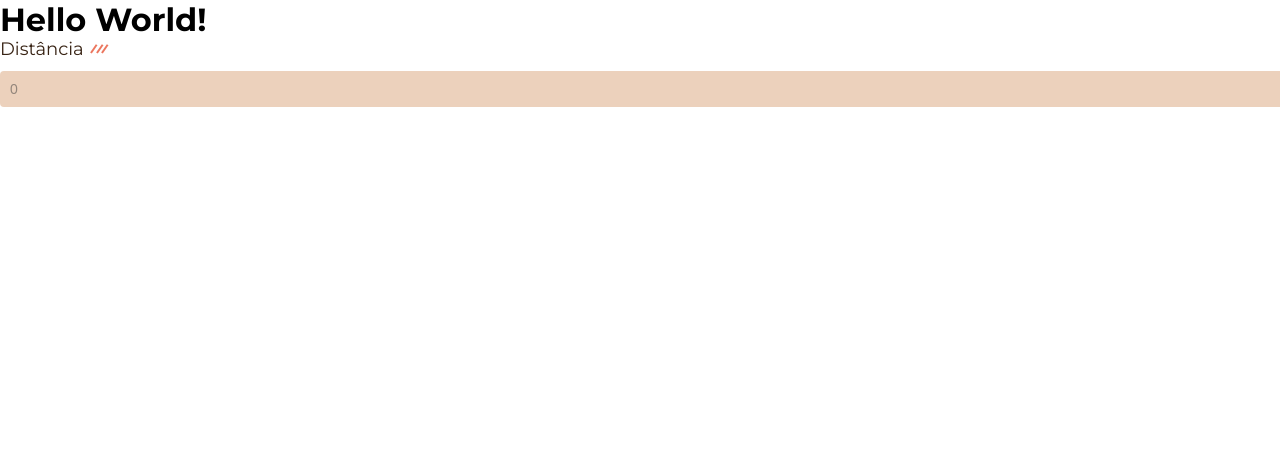
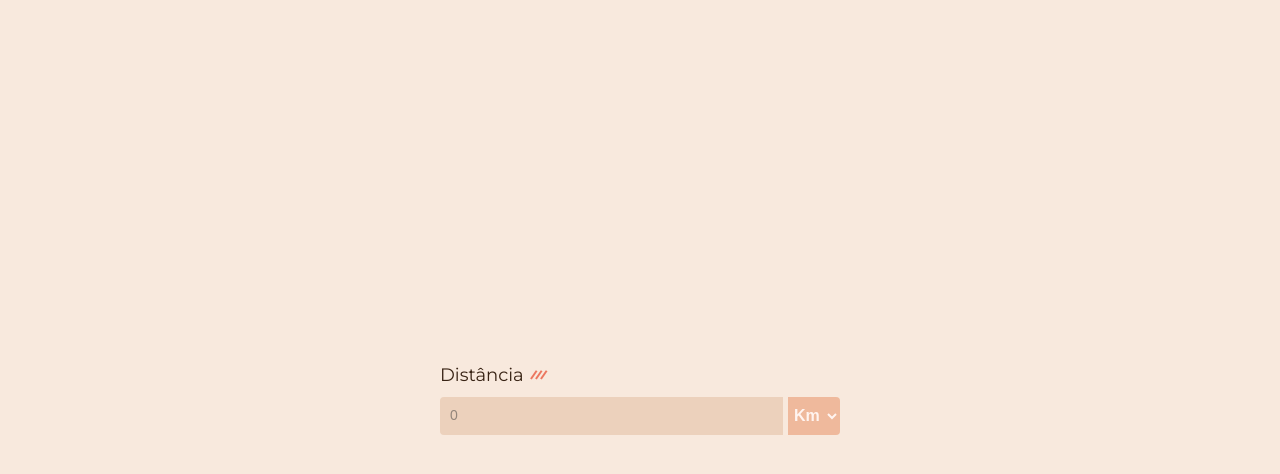
Before and after one commit to luad3cristal/pace-calculator, a React (Vite) app: page / in a window 1280 px wide. Shown: the top 474 px of the page. Built offline with nearby package versions, Linux system fonts and the light colour scheme.

Commit message:
feat: add and style select input

```diff
--- a/src/components/form/Input.module.css
+++ b/src/components/form/Input.module.css
@@ -1,10 +1,11 @@
 .form_control {
   display: flex;
-  /* align-items: center; */
   justify-content: center;
   flex-direction: column;
   text-align: left;
   gap: 10px;
+
+  width: 100%;
 }
 
 .label {
@@ -18,7 +19,8 @@
   font-weight: 400;
   line-height: 21.94px;
 
-  cursor: text;
+  cursor: pointer;
+  width: 40px;
 }
 
 .tracos {
@@ -47,11 +49,11 @@
 }
 
 .tracos span {
-  left: 6px;
+  left: 5px;
 }
 
 .tracos::after {
-  left: 11px;
+  left: 10px;
 }
 
 .input {
@@ -61,6 +63,7 @@
 
   padding: 10px;
   border: none;
+  border-bottom: 2px solid transparent;
   outline: none;
   border-radius: 4px 0px 0px 4px;
   background-color: var(--board-detail-color);
--- a/src/components/form/Select.jsx
+++ b/src/components/form/Select.jsx
@@ -3,9 +3,9 @@ import S from "./Select.module.css";
 function Select() {
   return (
     <div>
-      <select name="distance">
-        <option value="km">Km</option>
-        <option value="M">M</option>
+      <select name="distance" className={S.select}>
+        <option value="quilometros">Km</option>
+        <option value="metros">M</option>
       </select>
     </div>
   );
--- a/src/components/form/Select.module.css
+++ b/src/components/form/Select.module.css
@@ -0,0 +1,16 @@
+.select {
+  background-color: var(--light-km-detail-color);
+  border: none;
+  outline: none;
+  color: var(--white);
+
+  width: 52px;
+  height: 38px;
+  border-radius: 0px 4px 4px 0px;
+
+  font-size: 16px;
+  padding-left: 2px;
+  font-weight: 600;
+
+  cursor: pointer;
+}
--- a/src/components/layout/Main.jsx
+++ b/src/components/layout/Main.jsx
@@ -7,15 +7,19 @@ function Main() {
   const handleChange = () => {};
 
   return (
-    <main>
-      <h1>Hello World!</h1>
+    <div className={S.container}>
+      <main className={S.main}>
+        <div className={S.distance_box}>
           <Input
             name="distance"
             text="Distância"
             placeholder="0"
             handleOnChange={handleChange}
           />
+          <Select />
+        </div>
       </main>
+    </div>
   );
 }
 
--- a/src/components/layout/Main.module.css
+++ b/src/components/layout/Main.module.css
@@ -0,0 +1,23 @@
+.container {
+  width: 100vw;
+  height: 100vh;
+  display: flex;
+  align-items: center;
+  justify-content: center;
+
+  background-color: var(--board-text-color);
+}
+
+.main {
+  min-width: 300px;
+  width: 80%;
+  max-width: 400px;
+}
+
+.distance_box {
+  display: flex;
+  flex-direction: row;
+  align-items: flex-end;
+  justify-content: space-between;
+  gap: 5px;
+}
```
Lines whose indentation alone changed are shown as unchanged.
